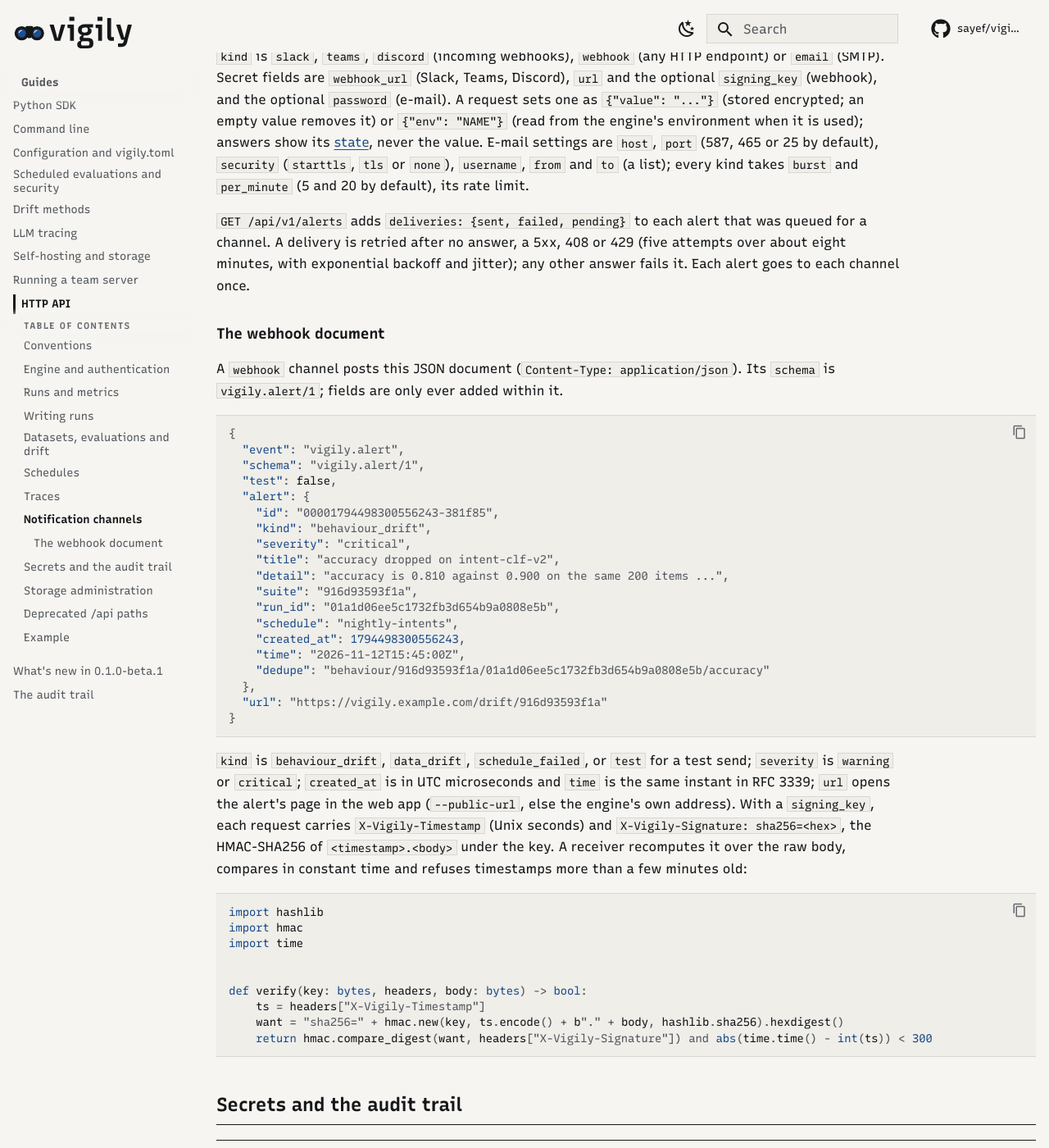
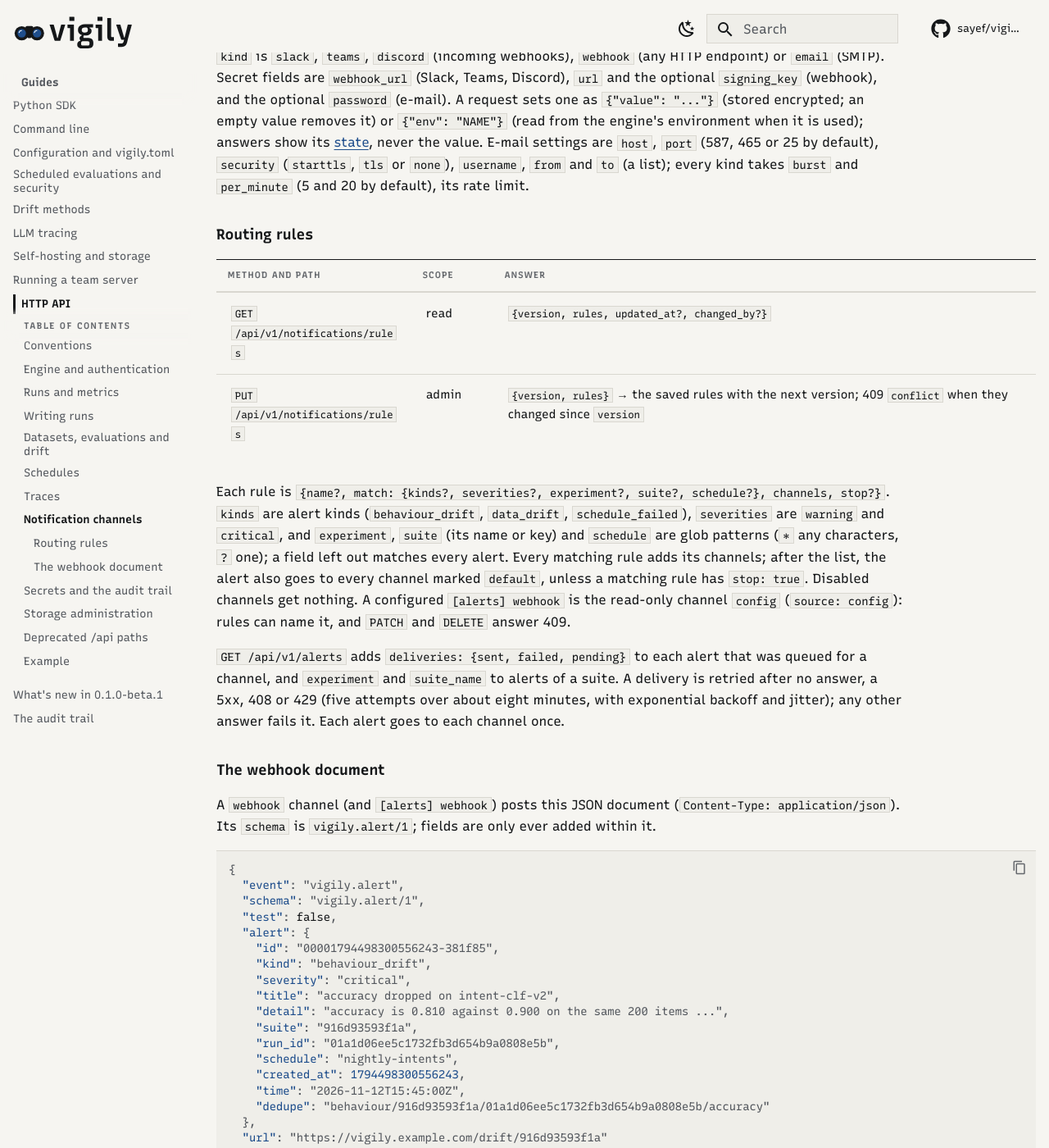
Before and after one commit to sayef/vigily, an MkDocs documentation site: the page built from docs/guides/http-api.md, in a window 1280 px wide and 1400 px high, scrolled down 6346 px. Shown: the whole window at 82% size. Built offline with MkDocs 1.6.1 and Material for MkDocs 9.7.7, drawn with Linux system fonts in a browser that asks for light colours; comment, search, counter and statistics services are not loaded.

Commit message:
Document routing rules, the webhook deprecation and the target guard

````diff
--- a/docs/guides/http-api.md
+++ b/docs/guides/http-api.md
@@ -148,14 +148,30 @@ never the value. E-mail settings are `host`, `port` (587, 465 or 25 by default),
 (`starttls`, `tls` or `none`), `username`, `from` and `to` (a list); every kind takes `burst` and
 `per_minute` (5 and 20 by default), its rate limit.
 
+### Routing rules
+
+| Method and path | Scope | Answer |
+|---|---|---|
+| `GET /api/v1/notifications/rules` | read | `{version, rules, updated_at?, changed_by?}` |
+| `PUT /api/v1/notifications/rules` | admin | `{version, rules}` → the saved rules with the next version; 409 `conflict` when they changed since `version` |
+
+Each rule is `{name?, match: {kinds?, severities?, experiment?, suite?, schedule?}, channels,
+stop?}`. `kinds` are alert kinds (`behaviour_drift`, `data_drift`, `schedule_failed`),
+`severities` are `warning` and `critical`, and `experiment`, `suite` (its name or key) and
+`schedule` are glob patterns (`*` any characters, `?` one); a field left out matches every alert.
+Every matching rule adds its channels; after the list, the alert also goes to every channel marked
+`default`, unless a matching rule has `stop: true`. Disabled channels get nothing. A configured
+`[alerts] webhook` is the read-only channel `config` (`source: config`): rules can name it, and
+`PATCH` and `DELETE` answer 409.
+
 `GET /api/v1/alerts` adds `deliveries: {sent, failed, pending}` to each alert that was queued for
-a channel. A delivery is retried after no answer, a 5xx, 408 or 429 (five attempts over about eight
+a channel, and `experiment` and `suite_name` to alerts of a suite. A delivery is retried after no answer, a 5xx, 408 or 429 (five attempts over about eight
 minutes, with exponential backoff and jitter); any other answer fails it. Each alert goes to each
 channel once.
 
 ### The webhook document
 
-A `webhook` channel posts this JSON document (`Content-Type: application/json`). Its `schema` is
+A `webhook` channel (and `[alerts] webhook`) posts this JSON document (`Content-Type: application/json`). Its `schema` is
 `vigily.alert/1`; fields are only ever added within it.
 
 ```json
````
Also changed, not shown: CHANGELOG.md (+15 -0 lines), docs/architecture.md (+3 -2 lines), docs/concepts.md (+3 -3 lines), docs/guides/configuration.md (+18 -2 lines).
